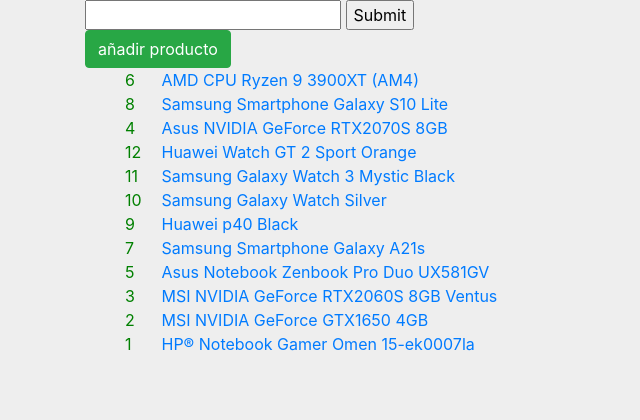
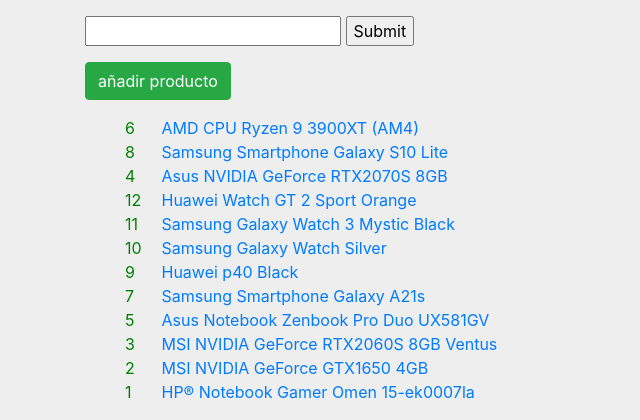
Before and after one commit to AndresGroselj/Ultrahardware, a Django app: page /product/list/ in a window 1280 px wide. Shown: the part 60-480 px from the top of the page, without its empty margins (0-640 px from the left). Run offline with Django 3.2, Linux system fonts and the light colour scheme; a user stored in the database is signed in; data comes from the database, SQL or seed files in the repository; some libraries are stand-ins or nearby versions.

Commit message:
small tweaks

```diff
--- a/Ultrahardware/assets/css/product_list.css
+++ b/Ultrahardware/assets/css/product_list.css
@@ -3,3 +3,9 @@ span.id{
     min-width: 2rem;
     display: inline-block;
 }
+#add{
+    margin: 1rem 0;
+}
+#search-form{
+    margin-top: 1rem;
+}
--- a/Ultrahardware/products/templates/products/List.html
+++ b/Ultrahardware/products/templates/products/List.html
@@ -10,13 +10,13 @@
 
 {% block wrapper %}
 <div class="container">
-    <div class="busqueda">
+    <div id="search-form">
         <form action="" method="get">
             <input name="search" id="search" type="text">
             <input type="submit">
         </form>
     </div>
-    <a href="{% url 'products:add' %}"><button class="btn btn-success">añadir producto</button></a>
+    <a href="{% url 'products:add' %}"><button id="add"class="btn btn-success">añadir producto</button></a>
     <ul>
         {% for product in products %}
         <li><a href="{{product.product_id}}"><span class="id">{{ product.product_id }}</span> {{ product.nombre }}</a></li>
--- a/Ultrahardware/templates/BaseTemplate.html
+++ b/Ultrahardware/templates/BaseTemplate.html
@@ -45,20 +45,18 @@
                     <a class="nav-link dropdown-toggle" href="#" id="navbarDropdownMenuLink" data-toggle="dropdown" aria-haspopup="true" aria-expanded="false">
                         <img src="{% static 'img/user_icon.png'%}" alt="" width="25rem">
                     </a>
+                    <div class="dropdown-menu" aria-labelledby="navbarDropdownMenuLink">
                     {% if user.is_authenticated %}
-                        <div class="dropdown-menu" aria-labelledby="navbarDropdownMenuLink">
                             <a class="dropdown-item" href="{% url 'accounts:logout' %}">cerrar secion</a>
                             {% if request.user.is_superuser %}
                             <a class="dropdown-item admin-text" href="{% url 'admin:index' %}">Admin</a>
                             <a class="dropdown-item admin-text" href="{% url 'products:list' %}">Lista Productos</a>
                             {% endif %}
-                        </div>
                     {% else %}
-                        <div class="dropdown-menu" aria-labelledby="navbarDropdownMenuLink">
                             <a class="dropdown-item" href="{% url 'accounts:login' %}">Iniciar secion</a>
                             <a class="dropdown-item" href="{% url 'accounts:signup' %}">Crear cuenta</a>
-                        </div>
                     {% endif %}
+                    </div>
                 </li>
             </ul>
             <div class="nav-item">
```
